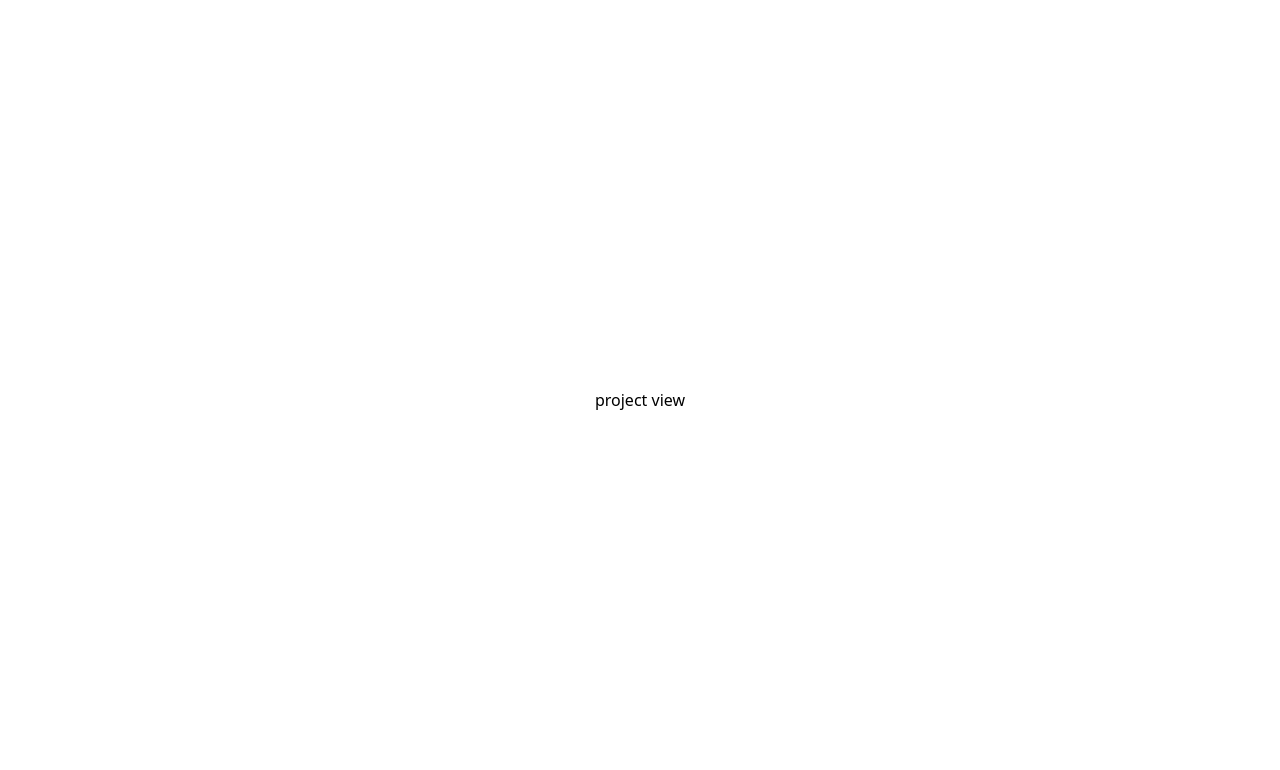
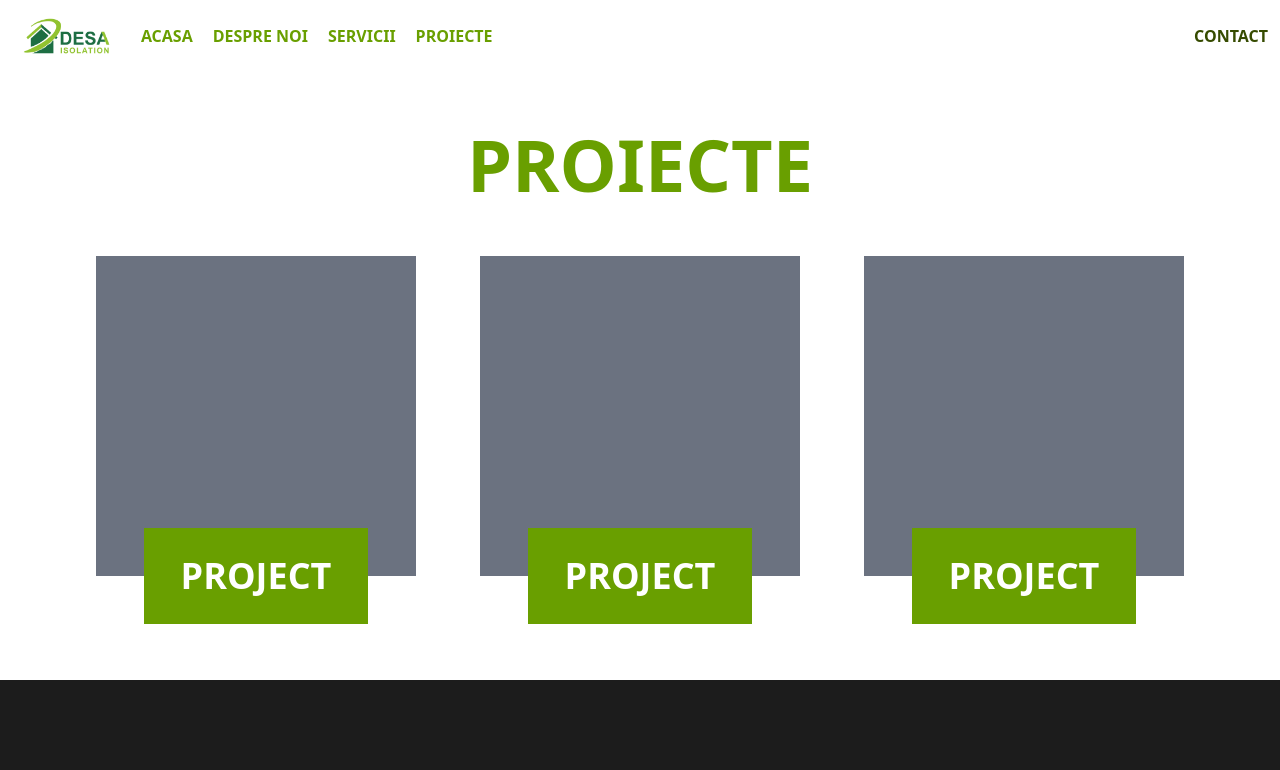
Before and after one commit to DenisWithOneN/desa-isolation, a Vue app: page /#/projects in a window 1280 px wide. Shown: the top 770 px of the page. Built offline with nearby package versions, Linux system fonts and the light colour scheme.

Commit message:
created projects page

```diff
--- /dev/null
+++ b/src/components/projects/HeroSection.vue
@@ -0,0 +1,12 @@
+<script setup>
+</script>
+<template>
+  <section class="py-14">
+      <h1
+        class="text-desalightgreen text-3xl text-center uppercase font-black sm:text-4xl md:text-5xl lg:text-6xl xl:text-7xl"
+      >
+        proiecte
+      </h1>
+  </section>
+</template>
+<style scoped></style>
--- /dev/null
+++ b/src/components/projects/ProjectCard.vue
@@ -0,0 +1,27 @@
+<script setup>
+import { RouterLink } from "vue-router";
+defineProps({
+  projectName: String,
+  route: String,
+});
+</script>
+
+<template>
+  <div class="flex flex-col items-center">
+    <div
+      class="bg-gray-500 w-48 h-48 sm:w-56 sm:h-56 md:w-64 md:h-64 lg:w-72 lg:h-72 xl:w-80 xl:h-80"
+    ></div>
+    <RouterLink
+      class="bg-desalightgreen flex items-center justify-center w-40 h-16 -mt-8 sm:w-44 sm:h-18 sm:-mt-9 md:w-48 md:h-20 md:-mt-10 lg:w-52 lg:h-22 lg:-mt-11 xl:w-56 xl:h-24 xl:-mt-12"
+      :to="route"
+    >
+      <p
+        class="text-white text-xl uppercase font-bold sm:text-2xl md:text-3xl lg:text-4xl"
+      >
+        {{ projectName }}
+      </p>
+    </RouterLink>
+  </div>
+</template>
+
+<style scoped></style>
--- /dev/null
+++ b/src/components/projects/ProjectSection.vue
@@ -0,0 +1,11 @@
+<script setup>
+import ProjectCard from './ProjectCard.vue';
+</script>
+<template>
+    <section class="pb-14">
+        <div class="flex flex-wrap justify-center gap-5 px-8 lg:gap-16">
+            <ProjectCard v-for="item in 3" :projectName="`project`" :route="`/`"/>
+        </div>
+    </section>
+</template>
+<style scoped></style>
--- a/src/main.js
+++ b/src/main.js
@@ -8,14 +8,14 @@ import App from "./App.vue";
 import HomeView from "./views/HomeView.vue";
 import AboutView from "./views/AboutView.vue";
 import ServiceView from "./views/ServiceView.vue";
-import ProjectView from "./views/ProjectView.vue";
+import ProjectsView from "./views/ProjectsView.vue";
 import ContactView from "./views/ContactView.vue";
 
 const routes = [
   { path: "/", component: HomeView },
   { path: "/about", component: AboutView },
   { path: "/services", component: ServiceView },
-  { path: "/projects", component: ProjectView },
+  { path: "/projects", component: ProjectsView },
   { path: "/contact", component: ContactView },
 ];
 
--- a/src/views/ProjectView.vue
+++ /dev/null
@@ -1,5 +0,0 @@
-<script setup></script>
-<template>
-  <p class="flex justify-center items-center min-h-screen">project view</p>
-</template>
-<style scoped></style>
--- /dev/null
+++ b/src/views/ProjectsView.vue
@@ -0,0 +1,13 @@
+<script setup>
+import Navbar from "../components/general/Navbar.vue";
+import HeroSection from "../components/projects/HeroSection.vue";
+import ProjectSection from "../components/projects/ProjectSection.vue";
+import Footer from "../components/general/Footer.vue";
+</script>
+<template>
+  <Navbar />
+  <HeroSection />
+  <ProjectSection />
+  <Footer />
+</template>
+<style scoped></style>
--- /dev/null
+++ b/src/views/SingleProjectView.vue
@@ -0,0 +1,3 @@
+<script setup></script>
+<template></template>
+<style scoped></style>
```
